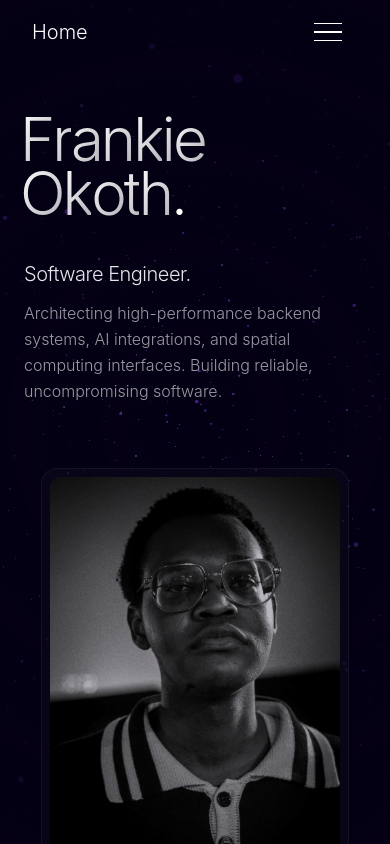
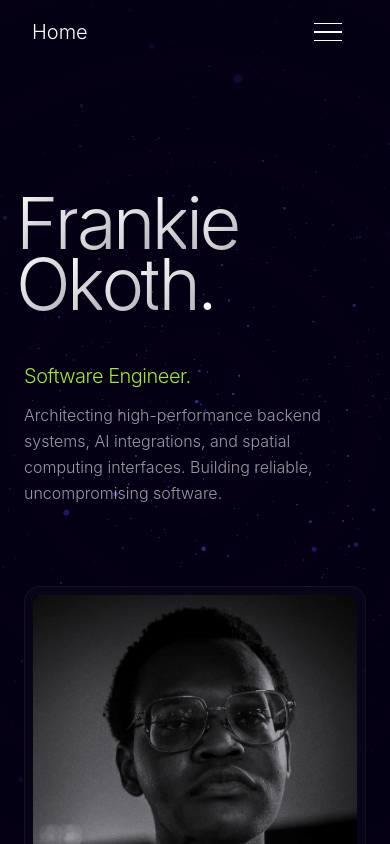
Before and after one commit to frankieokoth/aether, a React (Vite) app: page / in a window 390 px wide. Built offline with nearby package versions, Linux system fonts and the light colour scheme.

Commit message:
feat(hero): enforce extreme mobile constraints and typography

```diff
--- a/src/components/sections/Intro.tsx
+++ b/src/components/sections/Intro.tsx
@@ -53,22 +53,25 @@ export function Intro() {
   const name2 = "Okoth.".split("");
 
   return (
-    <div className="relative w-full flex items-center justify-center perspective-[1000px]">
+    <div className="relative w-full flex items-center justify-center min-h-screen overflow-hidden">
+
+      {/* Central Structural Axis - Removed for edge-to-edge layout */}
+
       <motion.div
         variants={container}
         initial="hidden"
         whileInView="show"
-        viewport={{ once: true, margin: "-100px" }}
-        className="w-full max-w-7xl mx-auto px-6 md:px-16 relative z-10 -mt-20 md:-mt-32"
+        viewport={{ once: true }}
+        className="w-full max-w-[1800px] mx-auto px-6 md:px-12 lg:px-24 relative z-10 min-h-[90vh] flex flex-col justify-end pb-12"
       >
-        <div className="flex flex-col md:flex-row items-center md:items-center justify-center gap-16 md:gap-24 lg:gap-40 w-full">
+        <div className="flex flex-col md:flex-row items-end justify-between gap-12 w-full">
 
-          {/* Left Column: Typography */}
-          <div className="flex flex-col items-start justify-center mt-12 md:mt-0 z-20 shrink-0">
-            <div className="flex flex-col mb-6 -ml-1">
+          {/* Left Column: Typography Decryption (Pinned Bottom Left) */}
+          <div className="flex flex-col items-start justify-end mt-12 md:mt-0 z-20 shrink-0 mb-8 md:mb-0">
+            <div className="flex flex-col mb-6">
 
               {/* Word 1 */}
-              <h1 className="text-6xl sm:text-7xl md:text-8xl lg:text-9xl font-light tracking-tighter leading-[0.9] flex overflow-hidden pb-2">
+              <h1 className="text-7xl sm:text-8xl md:text-9xl lg:text-[10rem] font-light tracking-tighter leading-[0.85] flex overflow-hidden pb-2 -ml-2">
                 {name1.map((char, index) => (
                   <motion.span
                     key={index}
@@ -81,7 +84,7 @@ export function Intro() {
               </h1>
 
               {/* Word 2 */}
-              <h1 className="text-6xl sm:text-7xl md:text-8xl lg:text-9xl font-light tracking-tighter leading-[0.9] flex overflow-hidden pb-2 -mt-2">
+              <h1 className="text-7xl sm:text-8xl md:text-9xl lg:text-[10rem] font-light tracking-tighter leading-[0.85] flex overflow-hidden pb-2 -mt-2 -ml-2">
                 {name2.map((char, index) => (
                   <motion.span
                     key={index}
@@ -95,8 +98,8 @@ export function Intro() {
 
             </div>
 
-            <motion.div variants={fadeUp} className="flex flex-col gap-3 md:gap-4 mt-2">
-              <p className="text-xl md:text-2xl lg:text-3xl font-light tracking-tight text-white/90">
+            <motion.div variants={fadeUp} className="flex flex-col gap-3 md:gap-4 mt-4">
+              <p className="text-xl md:text-2xl lg:text-3xl font-light tracking-tight text-[#A3E635]">
                 Software Engineer.
               </p>
               <p className="text-base md:text-lg font-light leading-relaxed text-white/60 max-w-md">
@@ -105,17 +108,17 @@ export function Intro() {
             </motion.div>
           </div>
 
-          {/* Right Column: Massive Portrait */}
+          {/* Right Column: Massive Portrait Wall (Pinned Right) */}
           <motion.div
             variants={slowDrift}
-            className="w-fit max-w-[90%] md:max-w-[50%] lg:max-w-[45%] relative border border-white/5 p-2 bg-white/[0.02] backdrop-blur-xl group z-10 flex-shrink-0 rounded-2xl"
+            className="w-full md:w-[45%] lg:w-[40%] xl:w-[35%] relative border border-white/5 p-2 bg-white/[0.02] backdrop-blur-xl group z-10 flex-shrink-0 rounded-2xl"
           >
-            <div className="relative overflow-hidden flex justify-center w-full h-full rounded-xl">
-              <div className="absolute inset-0 bg-[#050014] opacity-30 z-10 mix-blend-multiply transition-opacity duration-700 group-hover:opacity-10 pointer-events-none"></div>
+            <div className="relative overflow-hidden flex justify-center w-full h-[60vh] md:h-[85vh] max-h-[900px] rounded-xl bg-[#050014]">
+              <div className="absolute inset-0 bg-[#050014] opacity-40 z-10 mix-blend-multiply transition-opacity duration-700 group-hover:opacity-10 pointer-events-none"></div>
               <img
                 src="/profile.jpeg"
                 alt="Frankie Okoth - System Architect"
-                className="block w-auto h-auto max-h-[75vh] max-w-full object-contain grayscale contrast-125 transition-transform duration-1000 ease-out relative z-0"
+                className="block w-full h-full object-cover object-top grayscale contrast-125 transition-transform duration-1000 ease-out relative z-0"
               />
 
               {/* Analog Film Grain */}
```
